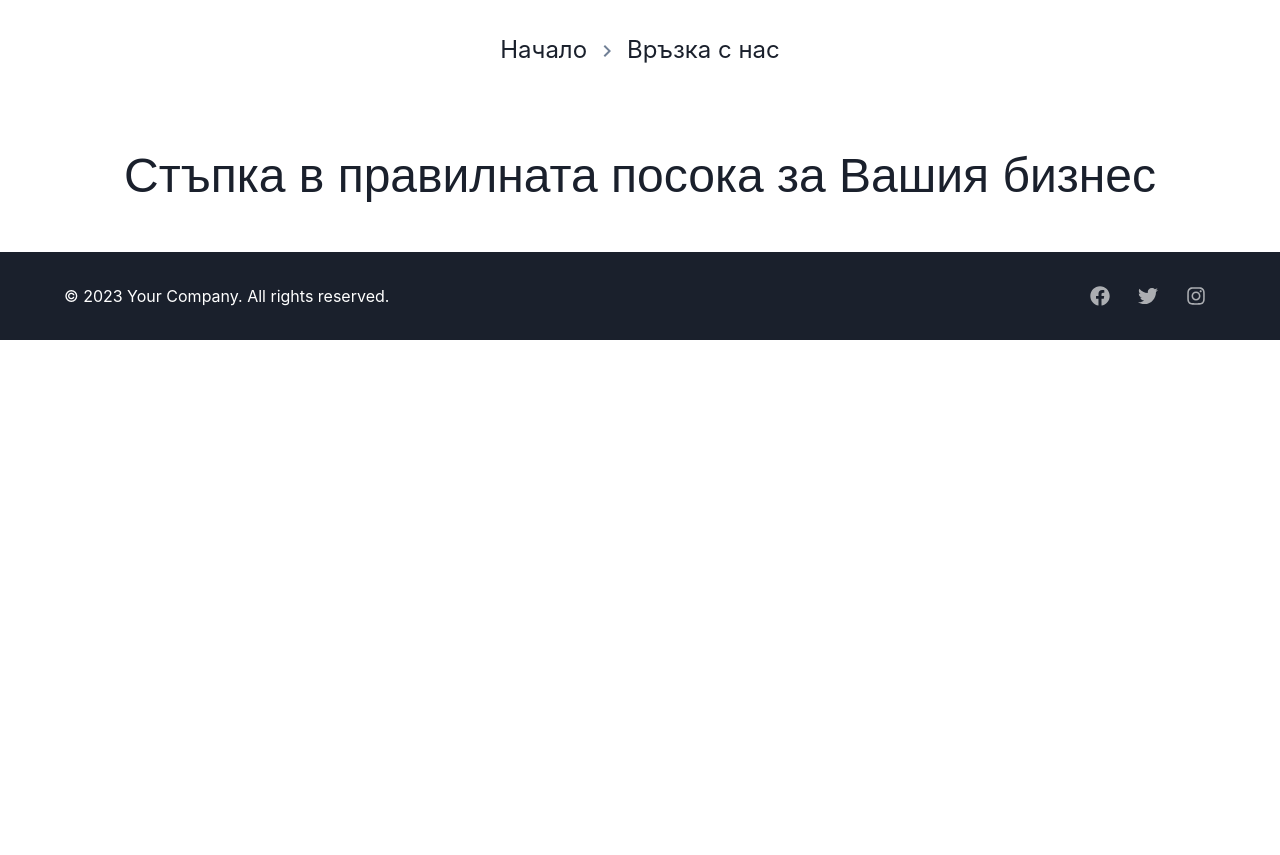
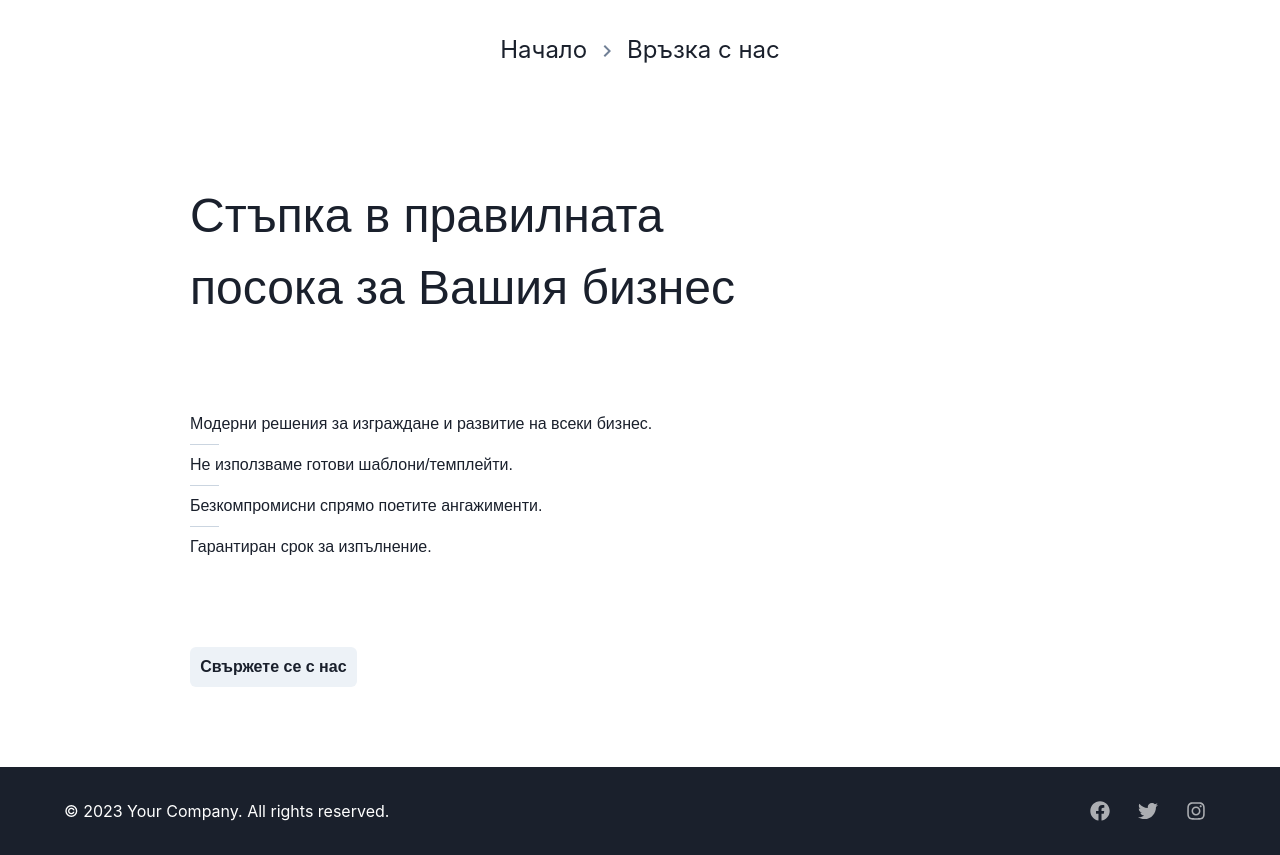
Before and after one commit to ZoranNikolov/zodi-solutions, a React (Create React App) app: page / in a window 1280 px wide. Before the commit the page ends 800 px from the top, so only its background shows below. Built offline with nearby package versions, Linux system fonts and the light colour scheme.

Commit message:
added a home page

```diff
--- a/src/components/Home.jsx
+++ b/src/components/Home.jsx
@@ -1,15 +1,61 @@
-import { Text } from "@chakra-ui/react";
+import { Button, Divider, StackDivider, Text, VStack } from "@chakra-ui/react";
 
 export default function Home() {
 	return (
+		<VStack align={"left"} width={"80%"} p={10} paddingLeft={150} >
 			<Text
 				as={"h1"}
 				fontFamily={"sans-serif"}
 				fontSize={"5xl"}
-			textAlign={"center"}
+				textAlign={"left"}
 				p={10}
+				width="80%"
 			>
 				Стъпка в правилната посока за Вашия бизнес
 			</Text>
+			<VStack
+				align={"left"}
+				divider={<StackDivider borderColor={"gray.300"} width={"5%"} />}
+				spacing={2}
+				p={10}
+				width={"80%"}
+			>
+				<Text
+					as={"h3"}
+					fontFamily={"sans-serif"}
+					fontSize={"md"}
+					textAlign={"left"}
+				>
+					Модерни решения за изграждане и развитие на всеки бизнес.
+				</Text>
+				<Text
+					as={"h3"}
+					fontFamily={"sans-serif"}
+					fontSize={"md"}
+					textAlign={"left"}
+				>
+					Не използваме готови шаблони/темплейти.
+				</Text>
+				<Text
+					as={"h3"}
+					fontFamily={"sans-serif"}
+					fontSize={"md"}
+					textAlign={"left"}
+				>
+					Безкомпромисни спрямо поетите ангажименти.
+				</Text>
+				<Text
+					as={"h3"}
+					fontFamily={"sans-serif"}
+					fontSize={"md"}
+					textAlign={"left"}
+				>
+					Гарантиран срок за изпълнение.
+				</Text>
+			</VStack>
+			<Button fontFamily={"sans-serif"} fontSize={"md"} p={5} m={10} w={"20%"}>
+				Свържете се с нас
+			</Button>
+		</VStack>
 	);
 }
```
Lines whose indentation alone changed are shown as unchanged.
